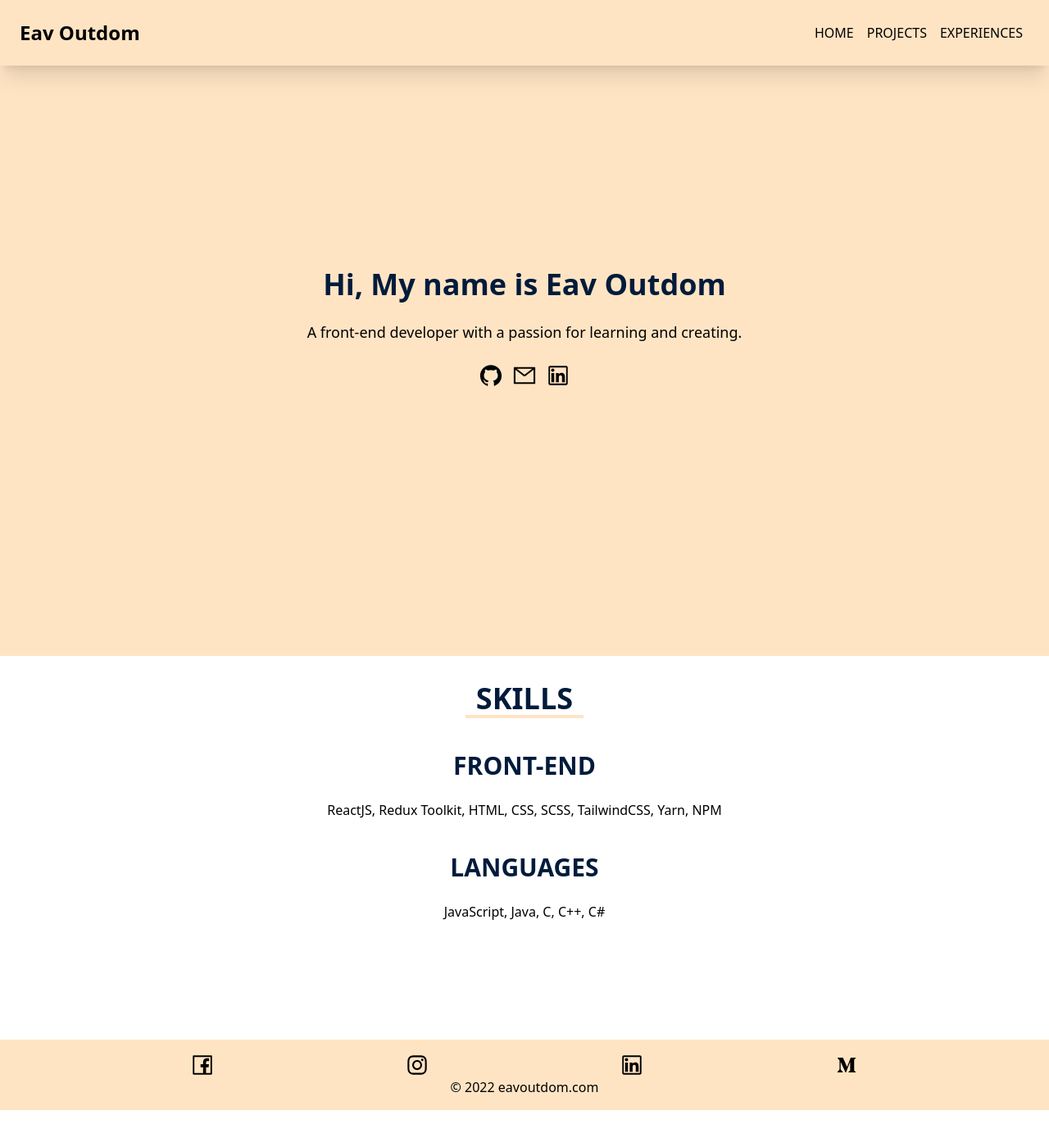
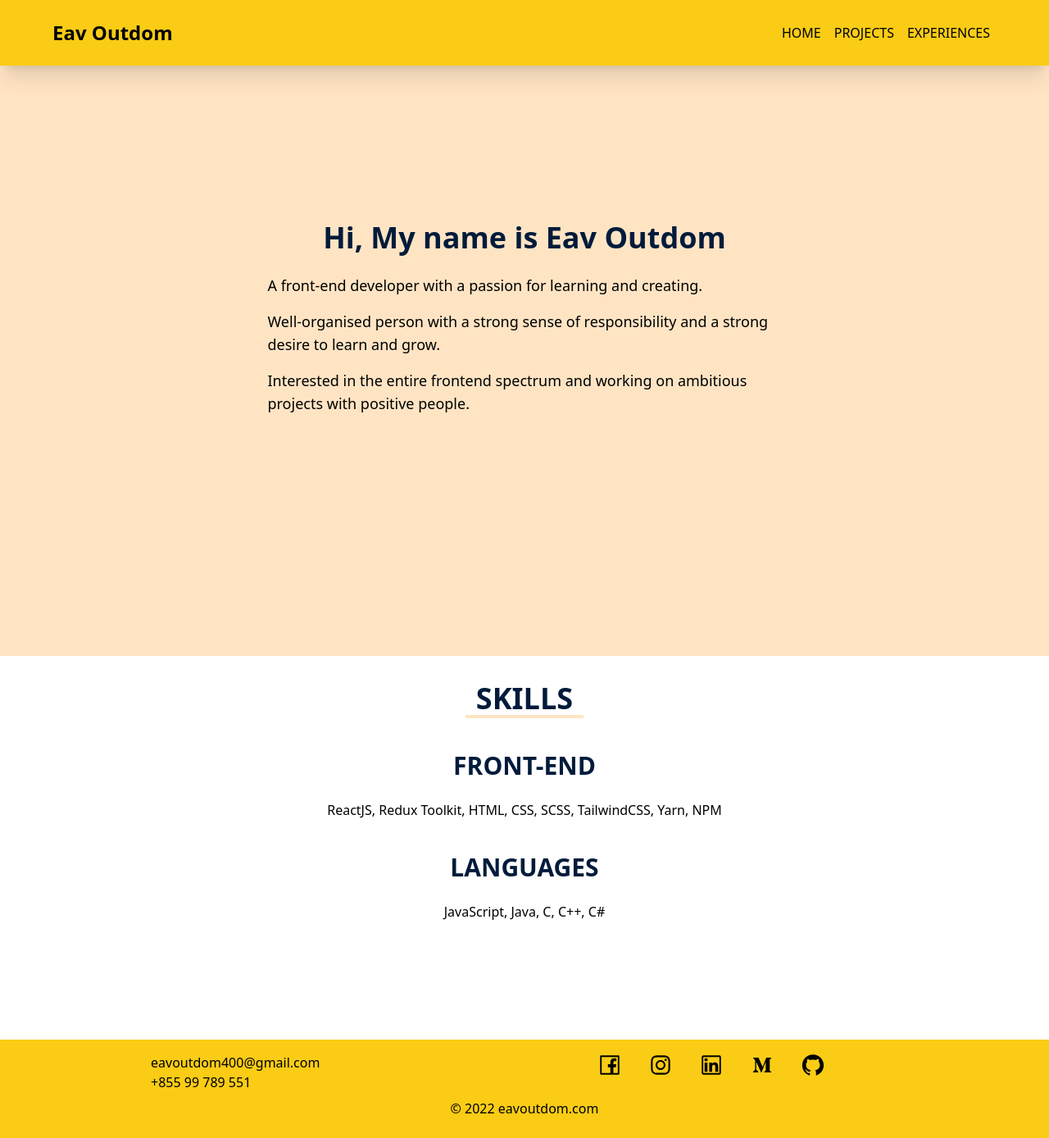
Before and after one commit to EavOutDom/Portfolio, a React (Create React App) app: page / in a window 1280 px wide. Shown: the whole page at 82% size. Before the commit the page ends 1354 px from the top, so only its background shows below. Built offline with nearby package versions, Linux system fonts and the light colour scheme.

Commit message:
update 5

```diff
--- a/src/components/footer.jsx
+++ b/src/components/footer.jsx
@@ -1,21 +1,34 @@
 import React from "react";
-import {
-    AiOutlineFacebook,
-    AiOutlineInstagram,
-    AiOutlineLinkedin,
-    AiOutlineMedium,
-} from "react-icons/ai";
+import { link } from "../project-data";
 
 const Footer = () => {
     return (
-        <div className="bg-[bisque] py-4 w-full text-center duration-500 shadow-xl">
-            <div className="w-full flex justify-evenly text-3xl">
-                <AiOutlineFacebook />
-                <AiOutlineInstagram />
-                <AiOutlineLinkedin />
-                <AiOutlineMedium />
+        <div className="bg-yellow-400 py-4 w-full text-center duration-500 shadow-xl">
+            <div
+                className={
+                    "grid grid-cols-2 items-start text-start px-2 md:px-6 sm:w-9/12 mx-auto duration-500"
+                }
+            >
+                <div>
+                    <h1>eavoutdom400@gmail.com</h1>
+                    <h1>+855 99 789 551</h1>
+                </div>
+                <div className="w-3/4 mx-auto duration-500 flex justify-evenly text-3xl">
+                    {link.map((data, index) => {
+                        return (
+                            <a
+                                key={index}
+                                href={data.url}
+                                target={"_blank"}
+                                rel={"noreferrer"}
+                            >
+                                {data.icon}
+                            </a>
+                        );
+                    })}
+                </div>
             </div>
-            <p className={""}> &copy; 2022 eavoutdom.com </p>
+            <p className={"my-2"}> &copy; 2022 eavoutdom.com </p>
         </div>
     );
 };
--- a/src/components/navbar.jsx
+++ b/src/components/navbar.jsx
@@ -25,7 +25,7 @@ const Navbar = () => {
 
     return (
         <div className={"w-full fixed top-0 left-0 z-[2]"}>
-            <div className=" bg-[bisque] py-6 px-2 md:px-6 duration-500 flex justify-between items-center shadow-xl">
+            <div className=" bg-yellow-400 py-6 px-2 md:px-16 duration-500 flex justify-between items-center shadow-xl">
                 <Link to="/">
                     <h1
                         className={
@@ -38,7 +38,7 @@ const Navbar = () => {
                 <div
                     className={
                         show
-                            ? "uppercase md:flex duration-500 md:items-center md:static absolute top-16 left-0 mr-1 w-full bg-[bisque] pb-4 text-sm shadow-xl"
+                            ? "uppercase md:flex duration-500 md:items-center md:static absolute top-16 left-0 mr-1 w-full bg-yellow-400 pb-4 text-sm shadow-xl"
                             : "md:flex items-center md:visible hidden uppercase duration-500"
                     }
                 >
@@ -61,7 +61,6 @@ const Navbar = () => {
                     <button>{show ? <ImCross /> : <FaBars />}</button>
                 </div>
             </div>
-            {/* {show && nav} */}
         </div>
     );
 };
--- a/src/pages/error.jsx
+++ b/src/pages/error.jsx
@@ -1,7 +1,27 @@
 import React from "react";
+import { Link } from "react-router-dom";
 
 const Error = () => {
-    return <div>Error</div>;
+    return (
+        <div
+            className={
+                "w-full h-screen flex flex-col justify-center text-center items-center px-2"
+            }
+        >
+            <h1 className={"text-8xl font-bold my-2"}>404</h1>
+            <h1 className={"text-lg font-semibold my-2"}>page not found</h1>
+            <h1 className={"my-2"}>
+                Maybe the URL is incorrect, or the page no longer exist.
+            </h1>
+            <Link to={"/"}>
+                <button
+                    className={"my-2 border-2 border-black p-4 bg-[bisque]"}
+                >
+                    RETURN TO HOME PAGE
+                </button>
+            </Link>
+        </div>
+    );
 };
 
 export default Error;
--- a/src/pages/home.jsx
+++ b/src/pages/home.jsx
@@ -1,16 +1,16 @@
 import React from "react";
-import {
-    AiOutlineGithub,
-    AiOutlineMail,
-    AiOutlineLinkedin,
-} from "react-icons/ai";
+// import {
+//     AiOutlineGithub,
+//     AiOutlineMail,
+//     AiOutlineLinkedin,
+// } from "react-icons/ai";
 
 const Home = () => {
     return (
         <div className=" w-full text-center">
             <div
                 className={
-                    "bg-[bisque] md:h-screen h-80 duration-500 flex items-center justify-center"
+                    "bg-[bisque] h-screen duration-500 flex items-center justify-center"
                 }
             >
                 <div>
@@ -21,11 +21,22 @@ const Home = () => {
                     >
                         Hi, My name is Eav Outdom
                     </h1>
-                    <p className="md:text-lg duration-500 my-6">
-                        A front-end developer with a passion for learning and
-                        creating.
-                    </p>
-                    <div className={"w-3/12 mx-auto"}>
+                    <div className="mx-auto w-3/4 text-start">
+                        <p className="md:text-lg duration-500 mt-6">
+                            A front-end developer with a passion for learning
+                            and creating.
+                        </p>
+                        <p className="md:text-lg duration-500 my-4">
+                            Well-organised person with a strong sense of
+                            responsibility and a strong desire to learn and
+                            grow.
+                        </p>
+                        <p className="md:text-lg duration-500 mb-6">
+                            Interested in the entire frontend spectrum and
+                            working on ambitious projects with positive people.
+                        </p>
+                    </div>
+                    {/* <div className={"w-3/12 mx-auto"}>
                         <div
                             className={
                                 "flex justify-evenly md:text-3xl duration-500 text-2xl"
@@ -35,7 +46,7 @@ const Home = () => {
                             <AiOutlineMail />
                             <AiOutlineLinkedin />
                         </div>
-                    </div>
+                    </div> */}
                 </div>
             </div>
             <div>
--- a/src/pages/project-detail.jsx
+++ b/src/pages/project-detail.jsx
@@ -33,8 +33,20 @@ const ProjectDetail = () => {
                     {proDetail.skills}
                 </h1>
                 <div className="flex w-20 mx-auto text-3xl justify-between">
-                    <VscOpenPreview />
-                    <AiOutlineGithub />
+                    <a
+                        href={proDetail.urlPre}
+                        target={"_blank"}
+                        rel={"noreferrer"}
+                    >
+                        <VscOpenPreview />
+                    </a>
+                    <a
+                        href={proDetail.urlGit}
+                        target={"_blank"}
+                        rel={"noreferrer"}
+                    >
+                        <AiOutlineGithub />
+                    </a>
                 </div>
             </div>
         </div>
--- a/src/project-data.jsx
+++ b/src/project-data.jsx
@@ -3,31 +3,71 @@ import pr2 from "./assets/pr2.png";
 import pr3 from "./assets/pr3.png";
 import pr4 from "./assets/pr4.png";
 import pr5 from "./assets/pr5.png";
+import {
+    AiOutlineFacebook,
+    AiOutlineInstagram,
+    AiOutlineLinkedin,
+    AiOutlineMedium,
+    AiOutlineGithub,
+} from "react-icons/ai";
 
 export const projectData = [
     {
         name: "Movie",
         img: pr1,
         skills: "ReactJS, Redux, Redux-Toolkit, HTML, CSS, SCSS, Yarn, NPM",
+        urlGit: "https://github.com/EavOutDom/Redux-Toolkit-Movie",
+        urlPre: "https://eavoutdom.github.io/Redux-Toolkit-Movie/",
     },
     {
         name: "Grocery",
         img: pr2,
         skills: "ReactJS, Redux, Redux-Toolkit, HTML, CSS, SCSS, Yarn, NPM",
+        urlGit: "https://github.com/EavOutDom/Grocery-Bud",
+        urlPre: "https://eavoutdom.github.io/Grocery-Bud/",
     },
     {
         name: "Todo",
         img: pr3,
         skills: "ReactJS, Redux, Redux-Toolkit, HTML, CSS, SCSS, Yarn, NPM",
+        urlGit: "https://github.com/EavOutDom/Todo",
+        urlPre: "https://eavoutdom.github.io/Todo/",
     },
     {
         name: "Cart",
         img: pr4,
         skills: "ReactJS, Redux, Redux-Toolkit, HTML, CSS, SCSS, Yarn, NPM",
+        urlGit: "https://github.com/EavOutDom/Cart",
+        urlPre: "https://eavoutdom.github.io/Cart/",
     },
     {
         name: "Cocktails",
         img: pr5,
         skills: "ReactJS, Redux, Redux-Toolkit, HTML, CSS, SCSS, Yarn, NPM",
+        urlGit: "https://github.com/EavOutDom/Cocktails",
+        urlPre: "https://eavoutdom.github.io/Cocktails/",
     },
 ];
+
+export const link = [
+    {
+        icon: <AiOutlineFacebook />,
+        url: "https://www.facebook.com/mizter.dom",
+    },
+    {
+        icon: <AiOutlineInstagram />,
+        url: "https://www.instagram.com/eav_out_dom",
+    },
+    {
+        icon: <AiOutlineLinkedin />,
+        url: "https://www.linkedin.com/in/eav-outdom-2b8496210/",
+    },
+    {
+        icon: <AiOutlineMedium />,
+        url: "https://medium.com/@eavoutdom400",
+    },
+    {
+        icon: <AiOutlineGithub />,
+        url: "https://github.com/EavOutDom",
+    },
+];
```
